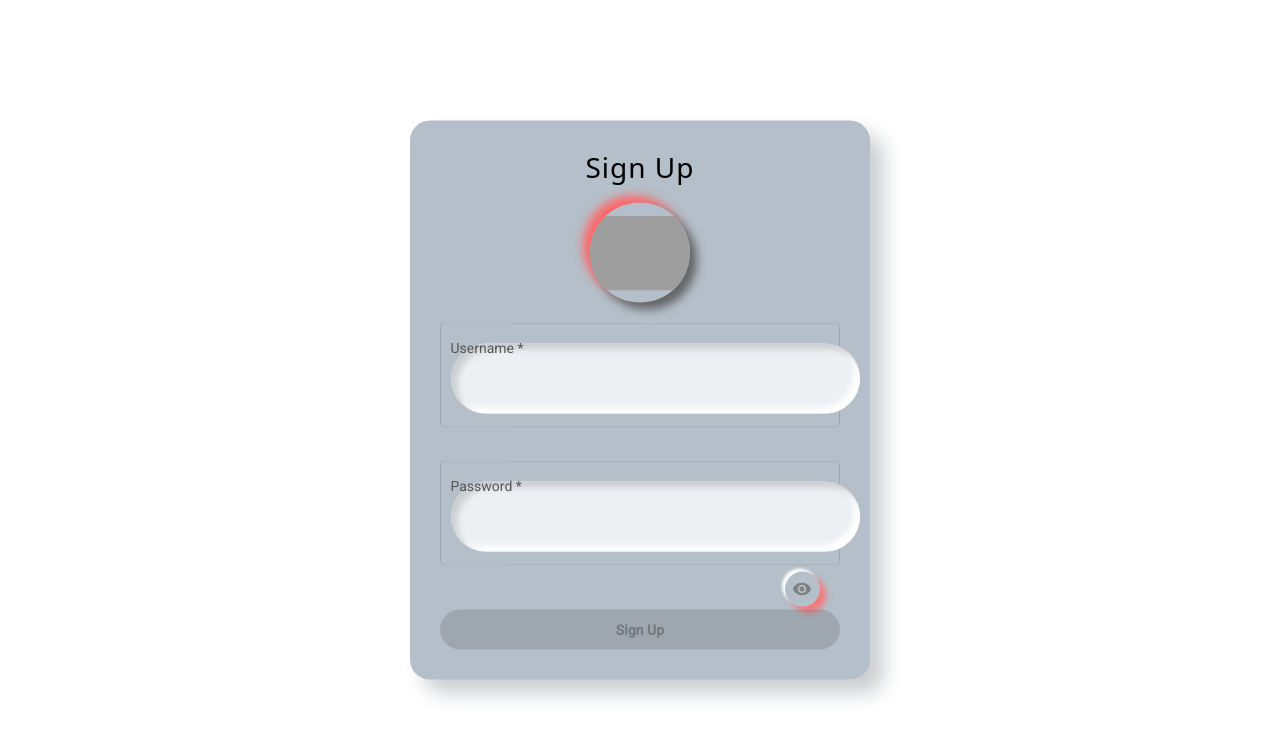
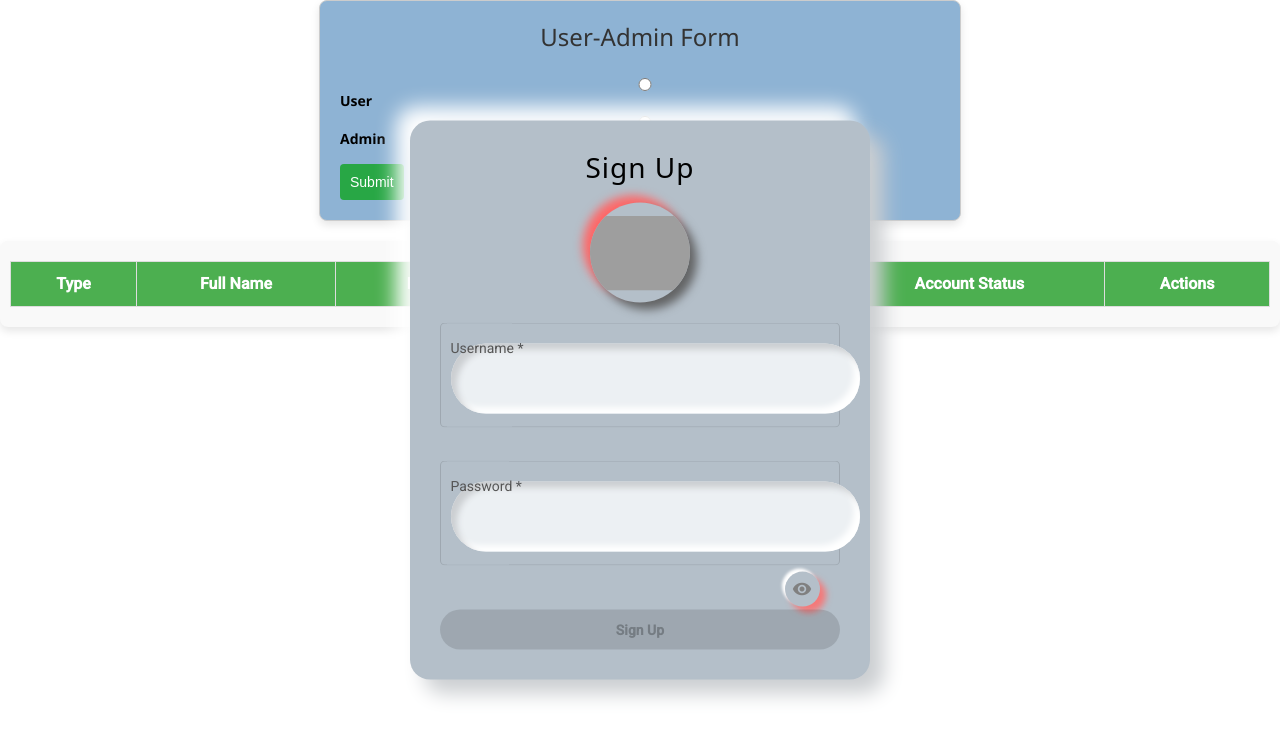
Before and after one commit to Jyotsna03/AngularProjectTest, an Angular app: page / in a window 1280 px wide. Shown: the top 738 px of the page. Built offline with nearby package versions, Linux system fonts and the light colour scheme; grey boxes are pictures that could not be loaded.

Commit message:
Table display

```diff
--- a/src/app/app.component.html
+++ b/src/app/app.component.html
@@ -1,7 +1,7 @@
 <router-outlet>
 
 </router-outlet>
-<!--<app-form [record]="editRecord" (formSubmit)="handleRecordSubmit($event)">
+<app-form [record]="editRecord" (formSubmit)="handleRecordSubmit($event)">
 </app-form>
 <app-table [records]="records" (editRecord)="handleEdit($event)" (deleteRecord)="handleDelete($event)">
-</app-table>-->
+</app-table>
--- a/src/app/dashboard/dashboard.component.html
+++ b/src/app/dashboard/dashboard.component.html
@@ -1,2 +1,3 @@
-<app-form [record]="editRecord" (formSubmit)="handleRecordSubmit($event)"></app-form>
+<!--<app-form [record]="editRecord" (formSubmit)="handleRecordSubmit($event)"></app-form>
 <app-table [records]="records" (editRecord)="handleEdit($event)" (deleteRecord)="handleDelete($event)"></app-table>
+ -->
--- a/src/app/form/form.component.html
+++ b/src/app/form/form.component.html
@@ -93,7 +93,8 @@
 
         <!-- Buttons -->
         <div class="button-group">
-            <button type="submit" class="btn-submit">{{ record ? 'Update' : 'Submit' }}</button>
+            <button type="submit" class="btn-submit" (click)="onSubmit()"> {{ record ? 'Update' : 'Submit'
+                }}</button>
             <button type="button" class="btn-clear" (click)="onClear()">Clear</button>
         </div>
     </form>
```
